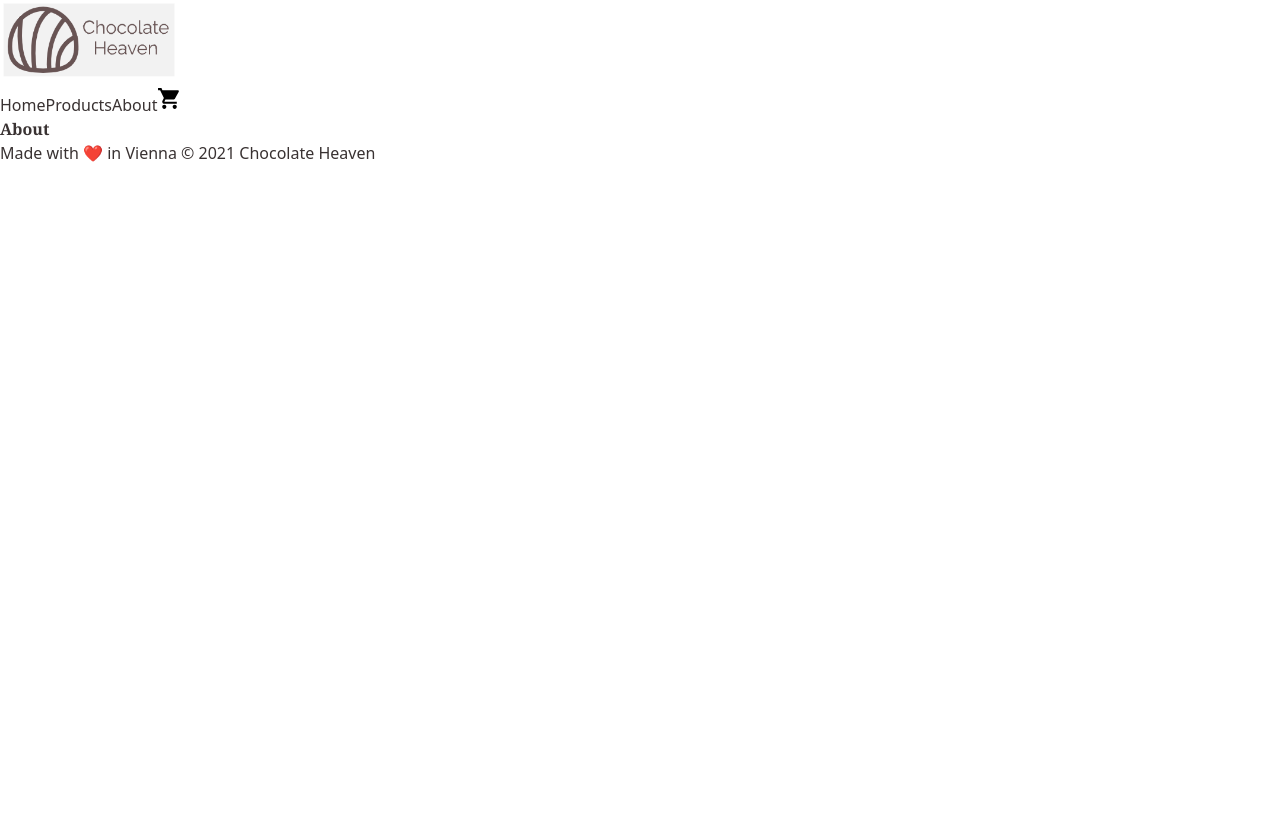
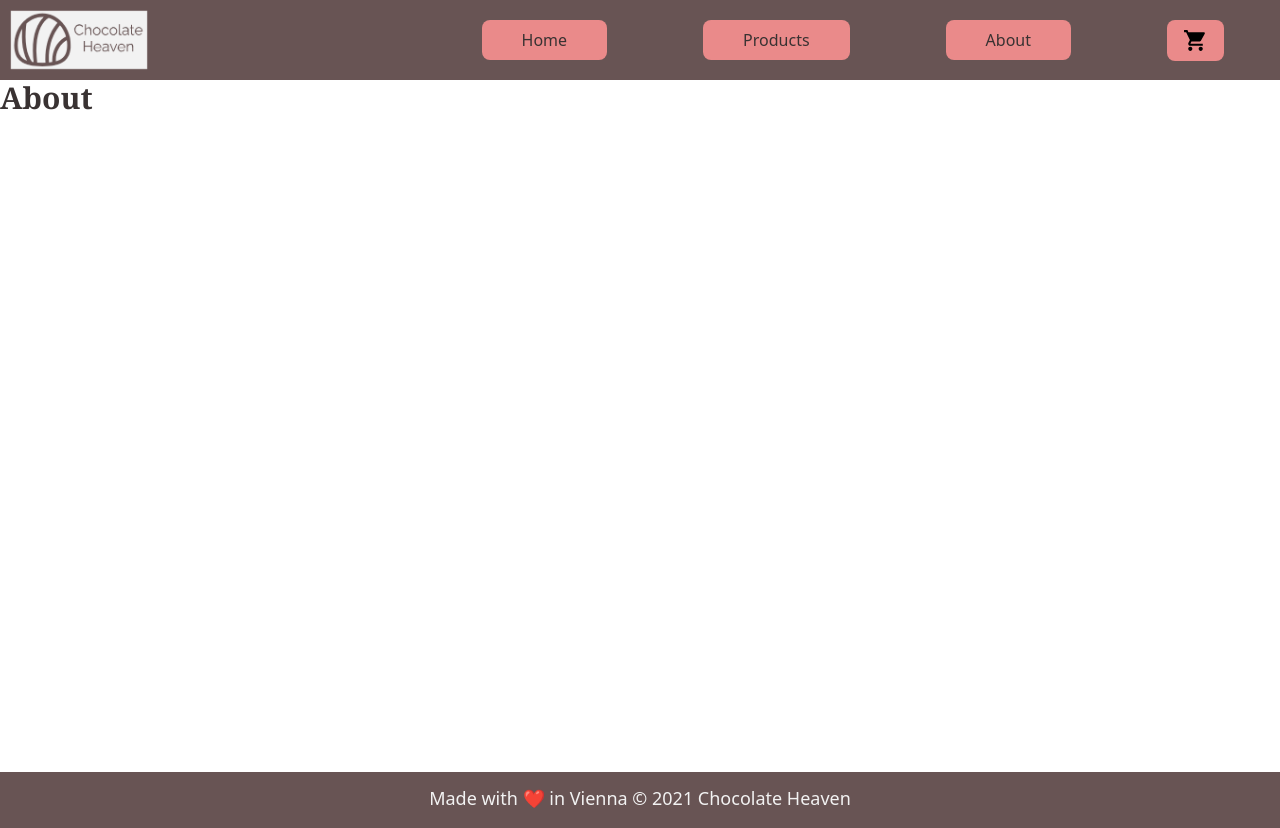
Before and after one commit to Thoud/ecommerce-store, a Next.js app: page /about in a window 1280 px wide. Before the commit the page ends 800 px from the top, so only its background shows below. Built offline with nearby package versions, Linux system fonts and the light colour scheme.

Commit message:
Add styling

```diff
--- a/components/Layout.tsx
+++ b/components/Layout.tsx
@@ -16,30 +16,36 @@ export default function Layout(props: Props) {
         <meta name="viewport" content="initial-scale=1.0, width=device-width" />
       </Head>
 
-      <header>
+      <header className="flex items-center justify-between bg-secondary p-2 h-20">
         <Link href="/">
           <Image
             src="/logo.png"
             alt="Chocolate Heaven Logo"
-            width={178}
-            height={80}
+            width={142.4}
+            height={64}
           />
         </Link>
-        <nav>
+        <nav className="flex items-center">
           <Link href="/">
-            <a>Home</a>
+            <a className="bg-tertiary mx-12 px-10 py-2 rounded-lg font-medium lg:mx-8 lg:px-6 lg:py-1.5 lg:text-sm md:mx-4 md:px-2.5 md:py-1">
+              Home
+            </a>
           </Link>
 
           <Link href="/products">
-            <a>Products</a>
+            <a className="bg-tertiary mx-12 px-10 py-2 rounded-lg font-medium lg:mx-8 lg:px-6 lg:py-1.5 lg:text-sm md:mx-4 md:px-2.5 md:py-1">
+              Products
+            </a>
           </Link>
 
           <Link href="/about">
-            <a>About</a>
+            <a className="bg-tertiary mx-12 px-10 py-2 rounded-lg font-medium lg:mx-8 lg:px-6 lg:py-1.5 lg:text-sm md:mx-4 md:px-2.5 md:py-1">
+              About
+            </a>
           </Link>
 
           <Link href="/cart">
-            <a>
+            <a className="bg-tertiary mx-12 px-4 py-2 rounded-lg flex items-center lg:mx-8 lg:px-2 lg:py-1.5 lg:text-sm md:mx-4 md:px-2.5 md:py-1">
               <Image src="/cart.svg" alt="Cart Icon" width={25} height={25} />
             </a>
           </Link>
@@ -48,8 +54,8 @@ export default function Layout(props: Props) {
 
       <main>{props.children}</main>
 
-      <footer>
-        <p>
+      <footer className="flex place-content-center bg-secondary py-3 h-14">
+        <p className="text-primary text-lg text-center lg:text-sm">
           Made with{' '}
           <span role="img" aria-label="Heart">
             ❤️
--- a/components/ProductInfo.tsx
+++ b/components/ProductInfo.tsx
@@ -28,26 +28,26 @@ export default function ProductInfo(props: Props) {
         </a>
       </Link>
 
-      {props.name && <p>{props.name}</p>}
+      {props.name && <p className="font-semibold">{props.name}</p>}
       {props.description && (
         <>
-          <p>Description</p>
-          <p>{props.description}</p>
+          <p className="font-semibold">Description</p>
+          <p className="mb-10">{props.description}</p>
         </>
       )}
       {props.ingredients && (
         <>
-          <p>Ingredients</p>
-          <p>{props.ingredients}</p>
+          <p className="font-semibold">Ingredients</p>
+          <p className="mb-10">{props.ingredients}</p>
         </>
       )}
       {props.allergens && (
         <>
-          <p>Allergens</p>
-          <p>{props.allergens}</p>
+          <p className="font-semibold">Allergens</p>
+          <p className="mb-10">{props.allergens}</p>
         </>
       )}
-      {props.price && <p>{props.price} €</p>}
+      {props.price && <p className="mb-10 font-medium">{props.price} €</p>}
     </>
   );
 }
--- a/pages/about.tsx
+++ b/pages/about.tsx
@@ -9,7 +9,7 @@ export default function About() {
       </Head>
 
       <Layout>
-        <h1>About</h1>
+        <h1 className="text-3xl">About</h1>
       </Layout>
     </>
   );
--- a/pages/cart.tsx
+++ b/pages/cart.tsx
@@ -30,7 +30,7 @@ export default function Cart(props: Props) {
       </Head>
 
       <Layout>
-        <h1>Cart</h1>
+        <h1 className="text-3xl">Cart</h1>
         {props.chocolates.map((chocolate: Chocolate) => {
           return order.map((singleOrder: Order) => {
             let element;
@@ -47,8 +47,8 @@ export default function Cart(props: Props) {
                     id={chocolate.id}
                     src={chocolate.imgPath}
                     alt={chocolate.name}
-                    width={200}
-                    height={200}
+                    width={300}
+                    height={300}
                     name={chocolate.name}
                   />
 
--- a/pages/checkout.tsx
+++ b/pages/checkout.tsx
@@ -33,7 +33,7 @@ export default function Checkout(props: Props) {
       </Head>
 
       <Layout>
-        <h1>Checkout</h1>
+        <h1 className="text-3xl">Checkout</h1>
 
         <form>
           <h2>Shipping Information</h2>
@@ -87,8 +87,8 @@ export default function Checkout(props: Props) {
                     id={chocolate.id}
                     src={chocolate.imgPath}
                     alt={chocolate.name}
-                    width={200}
-                    height={200}
+                    width={300}
+                    height={300}
                     name={chocolate.name}
                   />
 
--- a/pages/confirmation.tsx
+++ b/pages/confirmation.tsx
@@ -10,7 +10,7 @@ export default function Confirmation() {
       </Head>
 
       <Layout>
-        <h1>Thank you for your order!</h1>
+        <h1 className="text-3xl">Thank you for your order!</h1>
         <Image src="/background.jpg" alt="" width={1000} height={562.5} />
       </Layout>
     </>
--- a/pages/index.tsx
+++ b/pages/index.tsx
@@ -18,9 +18,8 @@ export default function Home(props: Props) {
       </Head>
 
       <Layout>
-        <h1>Welcome to Chocolate Heaven</h1>
-
-        <Image src="/background.jpg" alt="" width={1000} height={562.5} />
+        <Image src="/background.jpg" alt="" width={1920} height={300} />
+        <h1 className="text-3xl">Welcome to Chocolate Heaven</h1>
 
         <h2>About us</h2>
         <p>...</p>
@@ -32,15 +31,17 @@ export default function Home(props: Props) {
         {props.chocolateSelection &&
           props.chocolateSelection.map((chocolate: Chocolate) => {
             return (
+              <div key={chocolate.id}>
                 <ProductInfo
                   key={chocolate.id}
                   id={chocolate.id}
                   src={chocolate.imgPath}
                   alt={chocolate.name}
-                width={200}
-                height={200}
-                name={chocolate.name}
+                  width={300}
+                  height={300}
                 />
+                <p className="font-semibold">{chocolate.name}</p>
+              </div>
             );
           })}
       </Layout>
--- a/pages/products/[chocolateId].tsx
+++ b/pages/products/[chocolateId].tsx
@@ -29,7 +29,7 @@ export default function ChocolateSinglePage(props: Props) {
         </Head>
 
         <Layout>
-          <h1>Product Not Found</h1>
+          <h1 className="text-3xl">Product Not Found</h1>
           <p>Please try again!</p>
         </Layout>
       </>
@@ -43,7 +43,7 @@ export default function ChocolateSinglePage(props: Props) {
       </Head>
 
       <Layout>
-        <h1>{props.chocolate.name}</h1>
+        <h1 className="text-3xl">{props.chocolate.name}</h1>
 
         <ProductInfo
           id={props.chocolate.id}
--- a/pages/products/index.tsx
+++ b/pages/products/index.tsx
@@ -28,7 +28,7 @@ export default function ProductPage(props: Props) {
         </Head>
 
         <Layout>
-          <h1>Product Not Found</h1>
+          <h1 className="text-3xl">Product Not Found</h1>
           <p>Please try again!</p>
         </Layout>
       </>
@@ -42,7 +42,7 @@ export default function ProductPage(props: Props) {
       </Head>
 
       <Layout>
-        <h1>Products</h1>
+        <h1 className="text-3xl">Products</h1>
         {props.chocolates.map((chocolate: Chocolate) => {
           return (
             <div key={chocolate.id}>
@@ -50,8 +50,8 @@ export default function ProductPage(props: Props) {
                 id={chocolate.id}
                 src={chocolate.imgPath}
                 alt={chocolate.name}
-                width={200}
-                height={200}
+                width={300}
+                height={300}
                 name={chocolate.name}
                 price={chocolate.price}
               />
--- a/styles/globals.css
+++ b/styles/globals.css
@@ -9,6 +9,11 @@
     @apply font-raleway;
     @apply font-normal;
     @apply text-text;
+    @apply box-border;
+  }
+
+  #__next {
+    @apply min-h-screen;
   }
 
   h1,
@@ -21,3 +26,7 @@
     @apply font-bold;
   }
 }
+
+main {
+  min-height: 86.49vh;
+}
```
Also changed, not shown: public/background.jpg. Lines whose indentation alone changed are shown as unchanged.
